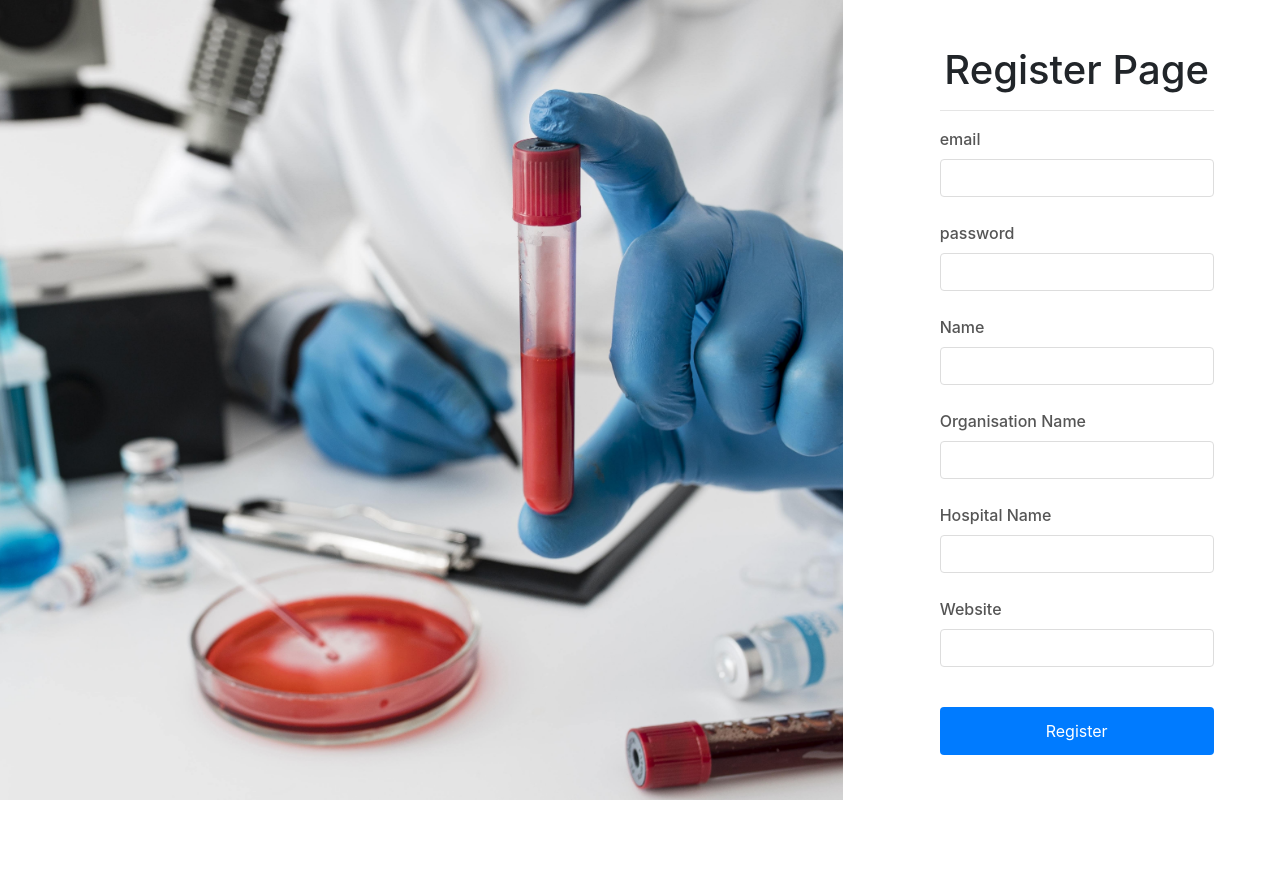
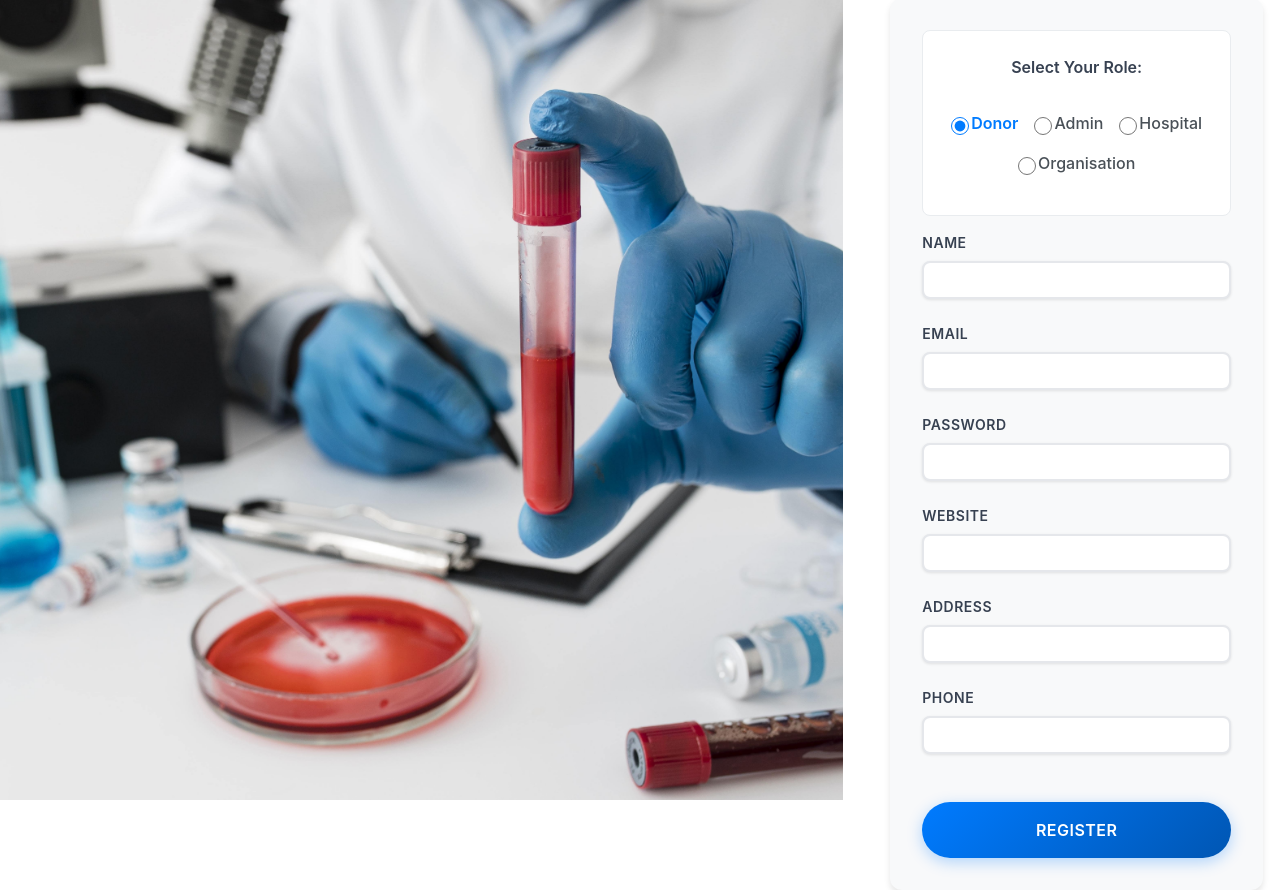
Before and after one commit to cjffcnx/Final-project, a React (Create React App) app in the folder client/: page /register in a window 1280 px wide. Before the commit the page ends 800 px from the top, so only its background shows below. Built offline with nearby package versions, Linux system fonts and the light colour scheme.

Commit message:
Made changes to the login and the register page

```diff
--- a/client/src/components/shared/Form.js
+++ b/client/src/components/shared/Form.js
@@ -1,7 +1,7 @@
 import { useState } from 'react'
 import InputType from './InputType'
 
-const Form = ({ submitBtn, formTitle }) => {
+const Form = ({ formType, submitBtn, formTitle }) => {
 
   const [email, setEmail] = useState('');
   const [password, setPassword] = useState('');
@@ -20,21 +20,93 @@ const Form = ({ submitBtn, formTitle }) => {
     <div>
       <h1 className='text-center'>{formTitle}</h1>
       <hr />
+
       <form>
-        <InputType labelText={'email'}
+        {/* Switch statement */}
+        {(() => {
+          switch (formType) {
+            case 'login':
+              return (
+                <>
+                  <InputType labelText={'Email'}
                     labelFor={'forEmail'}
                     inputType={'email'}
                     name={'email'}
                     value={email}
                     onChange={(e) => setEmail(e.target.value)}
                   />
-        <InputType labelText={'password'}
+                  <InputType labelText={'Password'}
                     labelFor={'forPassword'}
                     inputType={'password'}
                     name={'password'}
                     value={password}
                     onChange={(e) => setPassword(e.target.value)}
                   />
+                </>
+              );
+
+            case 'register':
+              return (
+                <>
+                  <div className="role-selection mb-3">
+                    <p className="role-title">Select Your Role:</p>
+                    <div className="d-flex mb-3">
+                      <div className="form-check">
+                        <input
+                          type="radio"
+                          className="form-check-input"
+                          name="role"
+                          id="donarRadio"
+                          value="donar"
+                          onChange={(e) => setRole(e.target.value)}
+                          defaultChecked
+                        />
+                        <label htmlFor="donarRadio" className="form-check-label">
+                          Donor
+                        </label>
+                      </div>
+                      <div className="form-check">
+                        <input
+                          type="radio"
+                          className="form-check-input"
+                          name="role"
+                          id="adminRadio"
+                          value="admin"
+                          onChange={(e) => setRole(e.target.value)}
+                        />
+                        <label htmlFor="adminRadio" className="form-check-label">
+                          Admin
+                        </label>
+                      </div>
+                      <div className="form-check">
+                        <input
+                          type="radio"
+                          className="form-check-input"
+                          name="role"
+                          id="hospitalRadio"
+                          value="hospital"
+                          onChange={(e) => setRole(e.target.value)}
+                        />
+                        <label htmlFor="hospitalRadio" className="form-check-label">
+                          Hospital
+                        </label>
+                      </div>
+                      <div className="form-check">
+                        <input
+                          type="radio"
+                          className="form-check-input"
+                          name="role"
+                          id="organisationRadio"
+                          value="organisation"
+                          onChange={(e) => setRole(e.target.value)}
+                        />
+                        <label htmlFor="organisationRadio" className="form-check-label">
+                          Organisation
+                        </label>
+                      </div>
+                    </div>
+                  </div>
+   {(role === 'admin' || role === 'donar') && (
                     <InputType labelText={'Name'}
                       labelFor={'forName'}
                       inputType={'text'}
@@ -42,7 +114,9 @@ const Form = ({ submitBtn, formTitle }) => {
                       value={name}
                       onChange={(e) => setName(e.target.value)}
                     />
+                  )}
 
+                  {role === 'organisation' && (
                     <InputType labelText={'Organisation Name'}
                       labelFor={'forOrganisationName'}
                       inputType={'text'}
@@ -50,7 +124,9 @@ const Form = ({ submitBtn, formTitle }) => {
                       value={organisationName}
                       onChange={(e) => setOrganisationName(e.target.value)}
                     />
+                  )}
 
+                  {role === 'hospital' && (
                     <InputType labelText={'Hospital Name'}
                       labelFor={'forHospitalName'}
                       inputType={'text'}
@@ -58,6 +134,23 @@ const Form = ({ submitBtn, formTitle }) => {
                       value={hospitalName}
                       onChange={(e) => setHospitalName(e.target.value)}
                     />
+                  )}
+                  <InputType labelText={'Email'}
+                    labelFor={'forEmail'}
+                    inputType={'email'}
+                    name={'email'}
+                    value={email}
+                    onChange={(e) => setEmail(e.target.value)}
+                  />
+                  <InputType labelText={'Password'}
+                    labelFor={'forPassword'}
+                    inputType={'password'}
+                    name={'password'}
+                    value={password}
+                    onChange={(e) => setPassword(e.target.value)}
+                  />
+
+
 
                   <InputType labelText={'Website'}
                     labelFor={'forWebsite'}
@@ -67,9 +160,28 @@ const Form = ({ submitBtn, formTitle }) => {
                     onChange={(e) => setWebsite(e.target.value)}
                   />
 
+                  <InputType labelText={'Address'}
+                    labelFor={'forAddress'}
+                    inputType={'text'}
+                    name={'address'}
+                    value={address}
+                    onChange={(e) => setAddress(e.target.value)}
+                  />
 
+                  <InputType labelText={'Phone'}
+                    labelFor={'forPhone'}
+                    inputType={'text'}
+                    name={'phone'}
+                    value={phone}
+                    onChange={(e) => setPhone(e.target.value)}
+                  />
+                </>
+              );
 
-
+            default:
+              return null;
+          }
+        })()}
         <div className="d-flex">
           <button type='submit' className="btn btn-primary">
             {submitBtn}
--- a/client/src/index.css
+++ b/client/src/index.css
@@ -85,3 +85,194 @@
 .btn:hover {
   background-color: #0056b3;
 }
+
+/* Form Component Styling */
+.text-center {
+  text-align: center;
+}
+
+/* Form Container */
+form {
+  background: #f8f9fa;
+  padding: 2rem;
+  border-radius: 12px;
+  box-shadow: 0 4px 6px rgba(0, 0, 0, 0.1);
+  margin-top: 1rem;
+}
+
+/* Form Title */
+h1.text-center {
+  color: #2c3e50;
+  font-weight: 600;
+  margin-bottom: 0.5rem;
+  font-size: 2rem;
+}
+
+hr {
+  border: none;
+  height: 2px;
+  background: linear-gradient(90deg, #007bff, #6c757d);
+  margin-bottom: 2rem;
+  border-radius: 1px;
+}
+
+/* Role Selection Container */
+.role-selection {
+  background: white;
+  padding: 1.5rem;
+  border-radius: 8px;
+  border: 1px solid #e9ecef;
+  margin-bottom: 1.5rem;
+}
+
+.role-title {
+  color: #374151;
+  font-weight: 600;
+  margin-bottom: 1rem;
+  font-size: 1rem;
+  text-align: center;
+}
+
+/* Role Selection Radio Buttons */
+.d-flex.mb-3 {
+  flex-wrap: wrap;
+  gap: 1rem;
+  justify-content: center;
+  margin-bottom: 0;
+}
+
+.form-check {
+  display: flex;
+  align-items: center;
+  margin-bottom: 0;
+}
+
+.form-check-input {
+  margin-right: 0.5rem;
+  width: 18px;
+  height: 18px;
+  accent-color: #007bff;
+}
+
+.form-check-label {
+  color: #495057;
+  font-weight: 500;
+  cursor: pointer;
+  user-select: none;
+}
+
+.form-check-input:checked+.form-check-label {
+  color: #007bff;
+  font-weight: 600;
+}
+
+/* Input Groups Enhanced */
+.form-group {
+  margin-bottom: 1.5rem;
+  position: relative;
+}
+
+.form-group label {
+  display: block;
+  margin-bottom: 0.5rem;
+  color: #374151;
+  font-weight: 600;
+  font-size: 0.875rem;
+  text-transform: uppercase;
+  letter-spacing: 0.5px;
+}
+
+.form-control {
+  width: 100%;
+  padding: 0.875rem 1rem;
+  border: 2px solid #e5e7eb;
+  border-radius: 8px;
+  font-size: 1rem;
+  background-color: white;
+  transition: all 0.3s ease;
+  box-shadow: 0 1px 3px rgba(0, 0, 0, 0.1);
+}
+
+.form-control:focus {
+  outline: none;
+  border-color: #007bff;
+  box-shadow: 0 0 0 3px rgba(0, 123, 255, 0.1);
+  transform: translateY(-1px);
+}
+
+.form-control::placeholder {
+  color: #9ca3af;
+}
+
+/* Submit Button Enhanced */
+.d-flex {
+  justify-content: center;
+  margin-top: 2rem;
+}
+
+.btn.btn-primary {
+  background: linear-gradient(135deg, #007bff 0%, #0056b3 100%);
+  border: none;
+  padding: 1rem 3rem;
+  border-radius: 50px;
+  font-size: 1rem;
+  font-weight: 600;
+  text-transform: uppercase;
+  letter-spacing: 0.5px;
+  box-shadow: 0 4px 15px rgba(0, 123, 255, 0.3);
+  transition: all 0.3s ease;
+  cursor: pointer;
+  min-width: 200px;
+}
+
+.btn.btn-primary:hover {
+  background: linear-gradient(135deg, #0056b3 0%, #003d82 100%);
+  box-shadow: 0 6px 20px rgba(0, 123, 255, 0.4);
+  transform: translateY(-2px);
+}
+
+.btn.btn-primary:active {
+  transform: translateY(0);
+  box-shadow: 0 2px 10px rgba(0, 123, 255, 0.3);
+}
+
+/* Responsive Design */
+@media (max-width: 768px) {
+  .form-container {
+    padding: 1rem;
+  }
+
+  form {
+    padding: 1.5rem;
+  }
+
+  h1.text-center {
+    font-size: 1.5rem;
+  }
+
+  .d-flex.mb-3 {
+    flex-direction: column;
+    align-items: flex-start;
+  }
+
+  .form-check {
+    margin-bottom: 0.5rem;
+  }
+}
+
+/* Animation for form elements */
+.form-group {
+  animation: slideUp 0.6s ease-out;
+}
+
+@keyframes slideUp {
+  from {
+    opacity: 0;
+    transform: translateY(20px);
+  }
+
+  to {
+    opacity: 1;
+    transform: translateY(0);
+  }
+}
--- a/client/src/pages/auth/Login.js
+++ b/client/src/pages/auth/Login.js
@@ -13,7 +13,7 @@ const Login = () => {
 
                 <div className="col-md-4 form-container">
                     <div className="login-form">
-                        <h2><Form formTitle={'Login Page'} submitBtn={'Login'} /></h2>
+                        <h2><Form formTitle={'Login Page'} submitBtn={'Login'} formType={'login'}/></h2>
 
                     </div>
                 </div>
--- a/client/src/pages/auth/Register.js
+++ b/client/src/pages/auth/Register.js
@@ -10,7 +10,7 @@ const Register = () => {
         </div>
 
         <div className='col-md-4 form-container'>
-          <Form formTitle={'Register Page'} submitBtn={'Register'} />
+          <Form formTitle={'Register Page'} submitBtn={'Register'} formType={'register'} />
         </div>
       </div>
     </>
```
Lines whose indentation alone changed are shown as unchanged.
